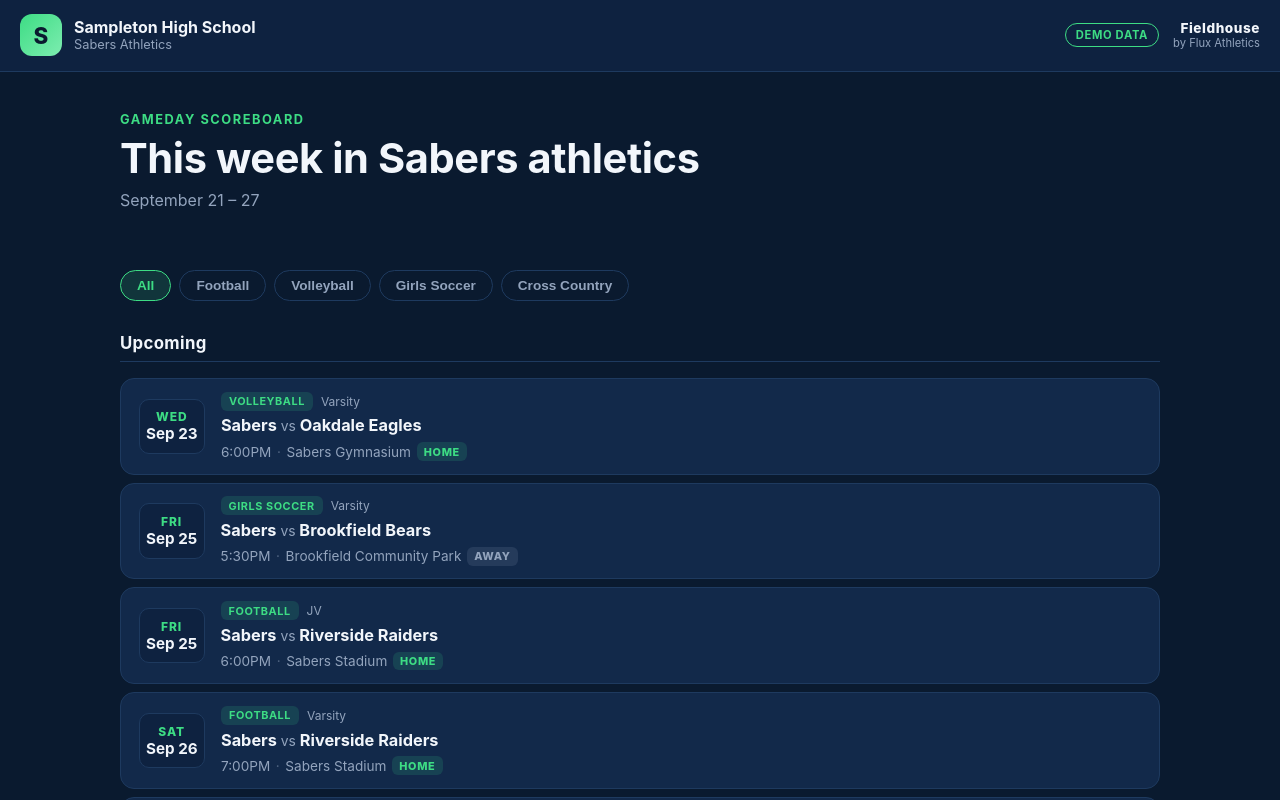
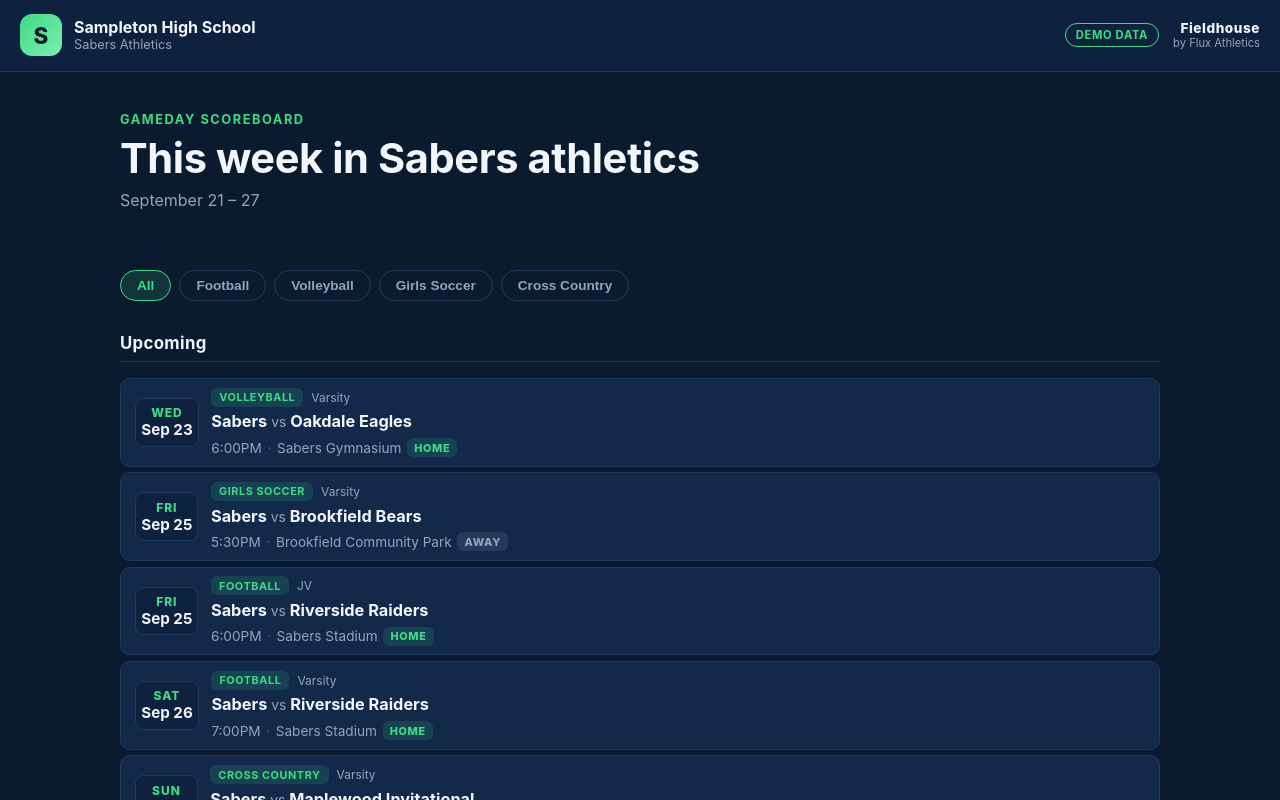
Before and after one commit to jlflux/fieldhouse, a React (Vite) app: page / in a window 1280 px wide. Shown: the top 800 px of the page. Built offline with nearby package versions, Linux system fonts and the light colour scheme.

Commit message:
Tighter list rows on scoreboard

```diff
--- a/src/index.css
+++ b/src/index.css
@@ -117,16 +117,16 @@ section { margin-bottom: 2.5rem; }
 .list {
   display: flex;
   flex-direction: column;
-  gap: 0.5rem;
+  gap: 0.35rem;
 }
 
 .card {
   display: flex;
-  gap: 1rem;
+  gap: 0.8rem;
   background: var(--card);
   border: 1px solid var(--card-border);
-  border-radius: var(--radius);
-  padding: 0.8rem 1.1rem;
+  border-radius: 10px;
+  padding: 0.55rem 0.9rem;
   align-items: center;
   transition: border-color 0.15s ease;
 }
@@ -137,9 +137,9 @@ section { margin-bottom: 2.5rem; }
   display: flex;
   flex-direction: column;
   align-items: center;
-  min-width: 64px;
-  padding: 0.6rem 0.4rem;
-  border-radius: 10px;
+  min-width: 56px;
+  padding: 0.4rem 0.3rem;
+  border-radius: 8px;
   background: var(--navy-2);
   border: 1px solid var(--card-border);
 }
```
